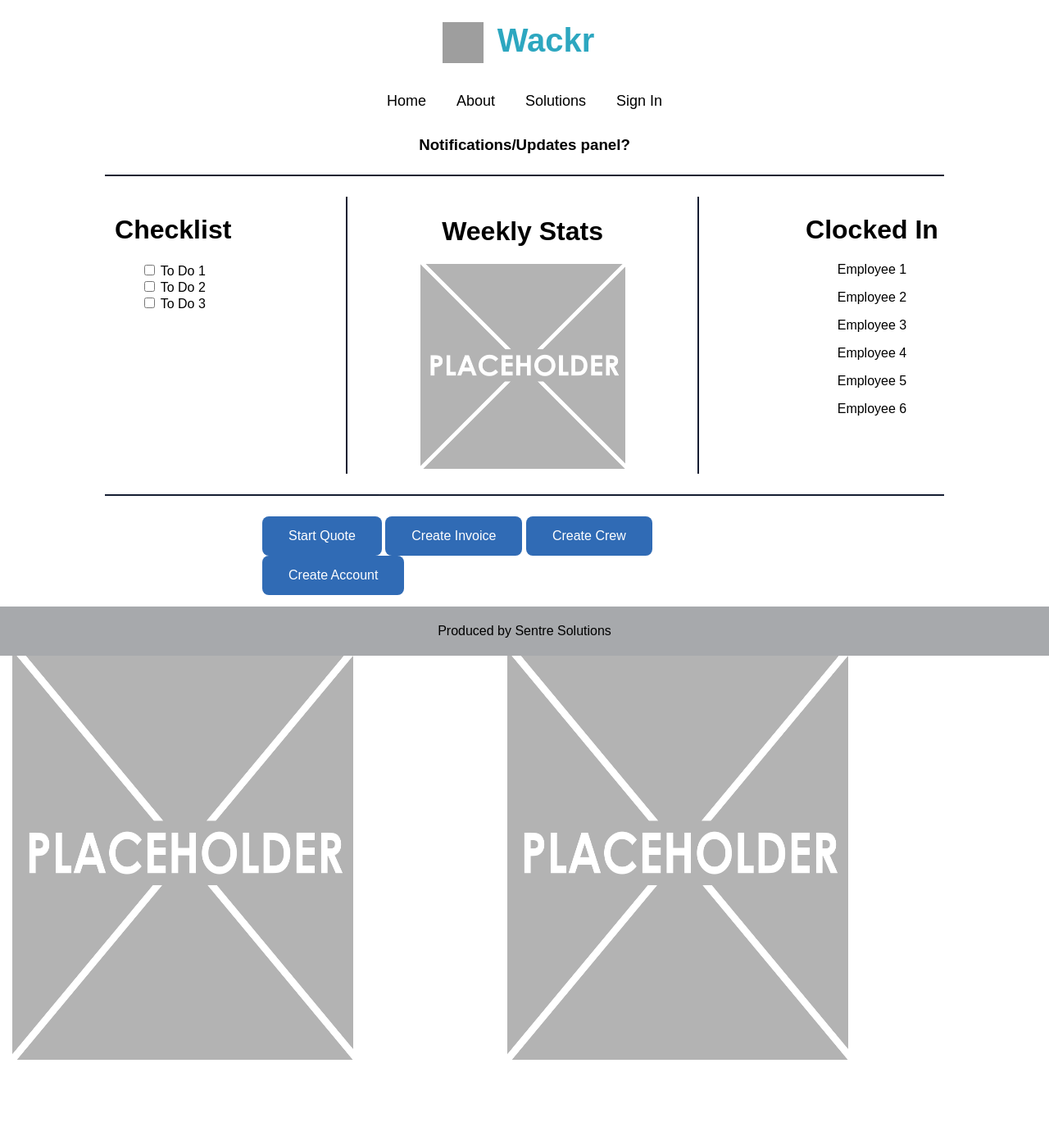
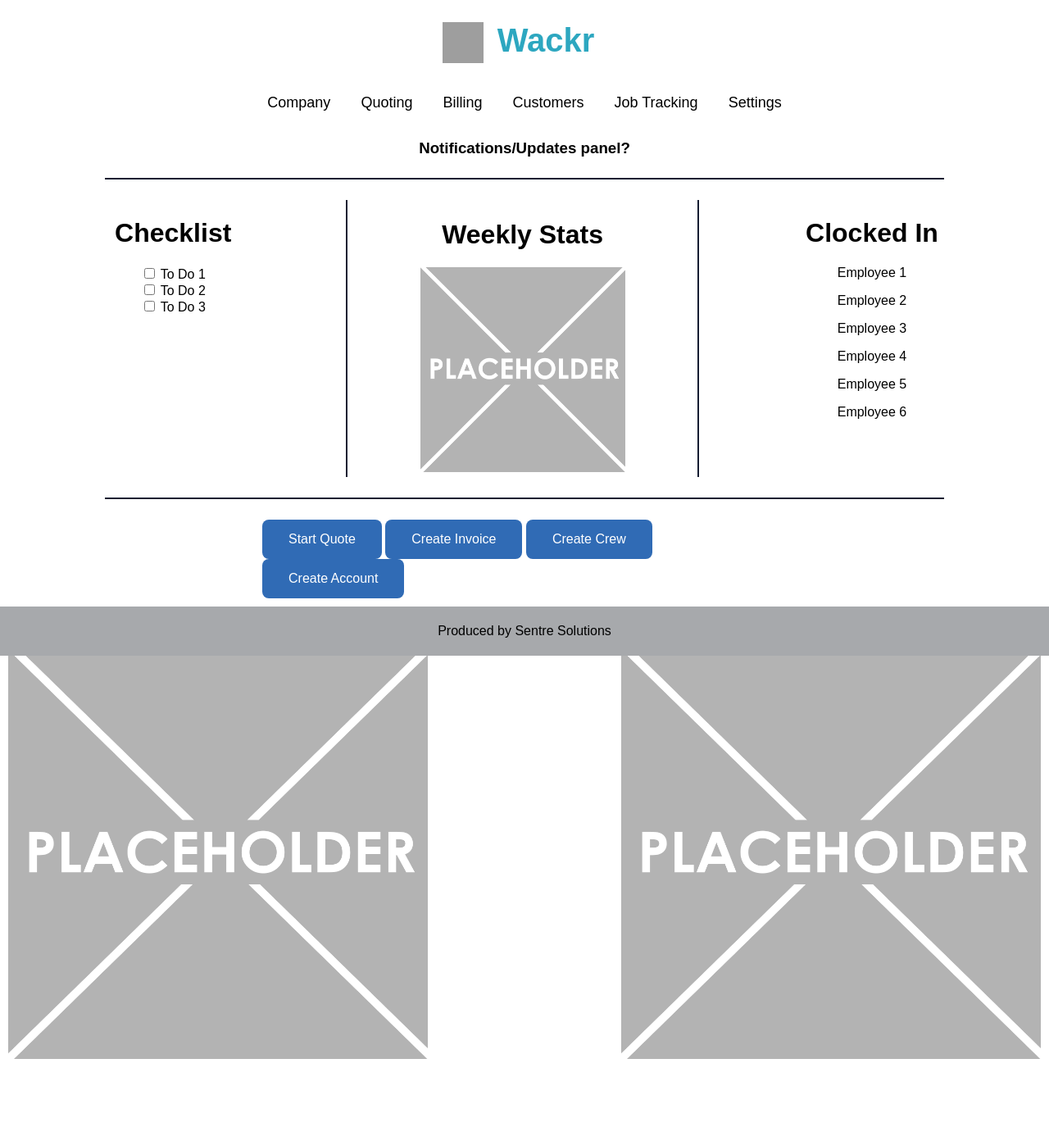
Before and after one commit to Sentre-Solutions/Backend_Wackr, a Java web app: page /process/dashboard.html in a window 1280 px wide. Shown: the whole page at 82% size. Before the commit the page ends 1312 px from the top, so only its background shows below. Run offline with Spring Boot 4, a stand-in JSP engine, Linux system fonts and the light colour scheme; grey boxes are pictures that could not be loaded.

Commit message:
Merged Repos
Current web app files

```diff
--- a/wackr/src/main/resources/static/accountsettings.html
+++ b/wackr/src/main/resources/static/accountsettings.html
@@ -42,6 +42,7 @@
 		</li>
 	</ul>
   </nav>
+
 </header>
 <div class="content">
 	<!--Content goes here-->
--- a/wackr/src/main/resources/static/dashboard.html
+++ b/wackr/src/main/resources/static/dashboard.html
@@ -22,14 +22,27 @@
 		<h1>Wackr</h1>
 	</div>
   </div>
-  <nav>
+
+ <nav>
 	<ul class="navigation">
-		<li><a href="./home.html">Home</a></li>
-		<li><a href="./about.html">About</a></li>
-		<li><a href="./solutions.html">Solutions</a></li>
-		<li><a href="./signin.html">Sign In</a></li>
+		<li><a href="#">Company</a></li>
+		<li><a href="#">Quoting</a></li>
+		<li><a href="#">Billing</a></li>
+		<li><a href="#">Customers</a></li>
+		<li><a href="#">Job Tracking</a></li>
+		<li>
+		<div class="dropdown">
+			<a href="#" class="dropbtn">Settings</a>
+				<div class="dropdown-content">
+					<a href="#">User Administration</a>
+					<a href="#">Manage Wackr Subscription</a>
+					<a href="accountsettings.html">Account Information</a>
+				</div>
+		</div>
+		</li>
 	</ul>
   </nav>
+
 </header>
 
 <div class="content">
@@ -69,10 +82,8 @@
 	</div>
 
 	<p class="horiz-divider"></p>
-	<div class="dashimg-order">
 		<img src="assets/placeholder.png" alt="placeholder" class="dash-img1" width="500" height="500">
 		<img src="assets/placeholder.png" alt="placeholder" class="dash-img2" width="500" height="500">
-	</div>
 
 </div>
 
--- a/wackr/src/main/resources/static/orgsignup.html
+++ b/wackr/src/main/resources/static/orgsignup.html
@@ -41,10 +41,8 @@
 					<p class="signup-splash"></p>
 					<form id="signup" class="signup-form">
 						<b>
-						<label for="orgname">Organization Name</label><br>
-						<input type="text" id="orgname" name="orgname" placeholder="Name of the organization"><br>
-						<label for="username">User's Name</label><br>
-						<input type="text" id="username" name="username" placeholder="User's name"><br>
+						<label for="username">Name</label><br>
+						<input type="text" id="username" name="username" placeholder="Name"><br>
 						<label for="businessphone">Phone</label><br>
 						<input type="tel" id="businessphone" name="businessphone" placeholder="Phone number"><br>
 						<label for="email">Email</label><br>
--- a/wackr/src/main/resources/static/wackr.css
+++ b/wackr/src/main/resources/static/wackr.css
@@ -342,31 +342,12 @@ input[type=submit]:hover {
 	text-align: center;
 }
 
-.mid-cdash-column {
-	float: left;
-	width: 66%;
-	border-left: 2px solid #151d32;
-	padding: 2px;
-	text-align: center;
-}
-
 .horiz-divider {
 	border-bottom: 2px solid #151d32;
 	width: 80%;
 	margin: auto;
 	margin-bottom: 25px;
 	margin-top: 25px;
-}
-
-
-.cdash-calendar {
-	float: right;
-}
-/* --------------------Clear floats after the columns-------------------- */
-.row:after {
-	content: "";
-	display: table;
-	clear: both;
 }
 
 .dashbutton-order {
@@ -376,6 +357,7 @@ input[type=submit]:hover {
 
 .dash-buttons {
 	background-color: #306bb5;
+	margin: auto;
 	border: none;
 	border-radius: 8px;
 	color: white;
@@ -383,38 +365,6 @@ input[type=submit]:hover {
 	text-align: center;
 	text-decoration: none;
 	font-size: 16px;
-}
-
-.cdash-buttons {
-	background-color: #306bb5;
-	border: none;
-	border-radius: 50%;
-	height: 75px;
-	width: 200px;
-	color: white;
-	padding: 15px 32px;
-	text-align: center;
-	text-decoration: none;
-	font-size: 16px;
-	margin-left: 5%;
-}
-
-.cdash-text {
-	display: inline-block;
-	margin-left: 10%
-}
-
-.cdash-right {
-	display: inline-block;
-	text-align: right;
-	margin-right: 10%;
-	border-left: 2px solid black;
-}
-
-.dashimg-order {
-	margin: auto;
-	float: left;
-	padding: 5px;
 }
 
 .dash-img1 {
@@ -428,6 +378,13 @@ input[type=submit]:hover {
 	width: 40%;
 	padding: 10px;
 	float: right;
+}
+
+/* --------------------Clear floats after the columns-------------------- */
+.row:after {
+	content: "";
+	display: table;
+	clear: both;
 }
 
 .quote-head {
```
